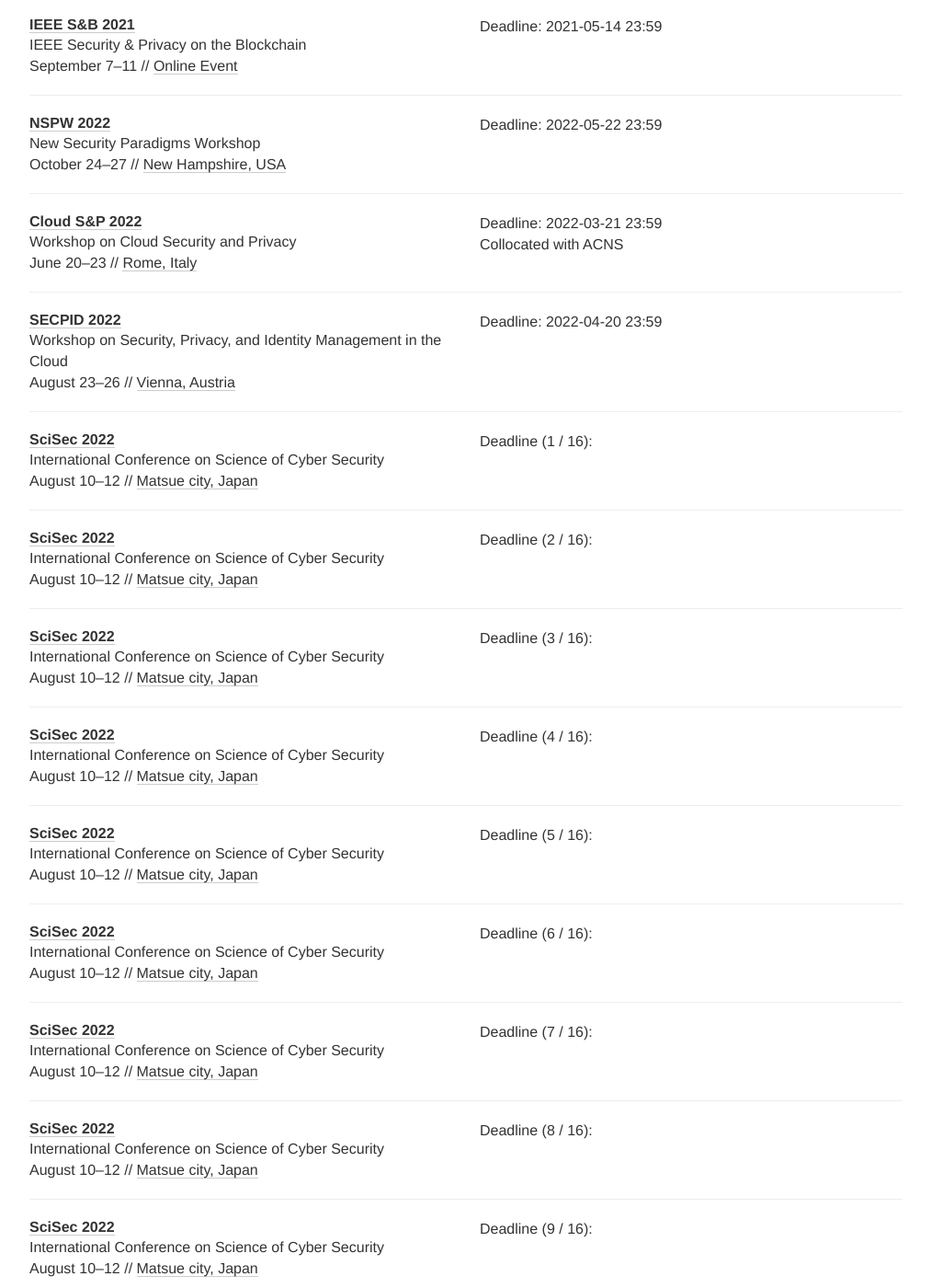
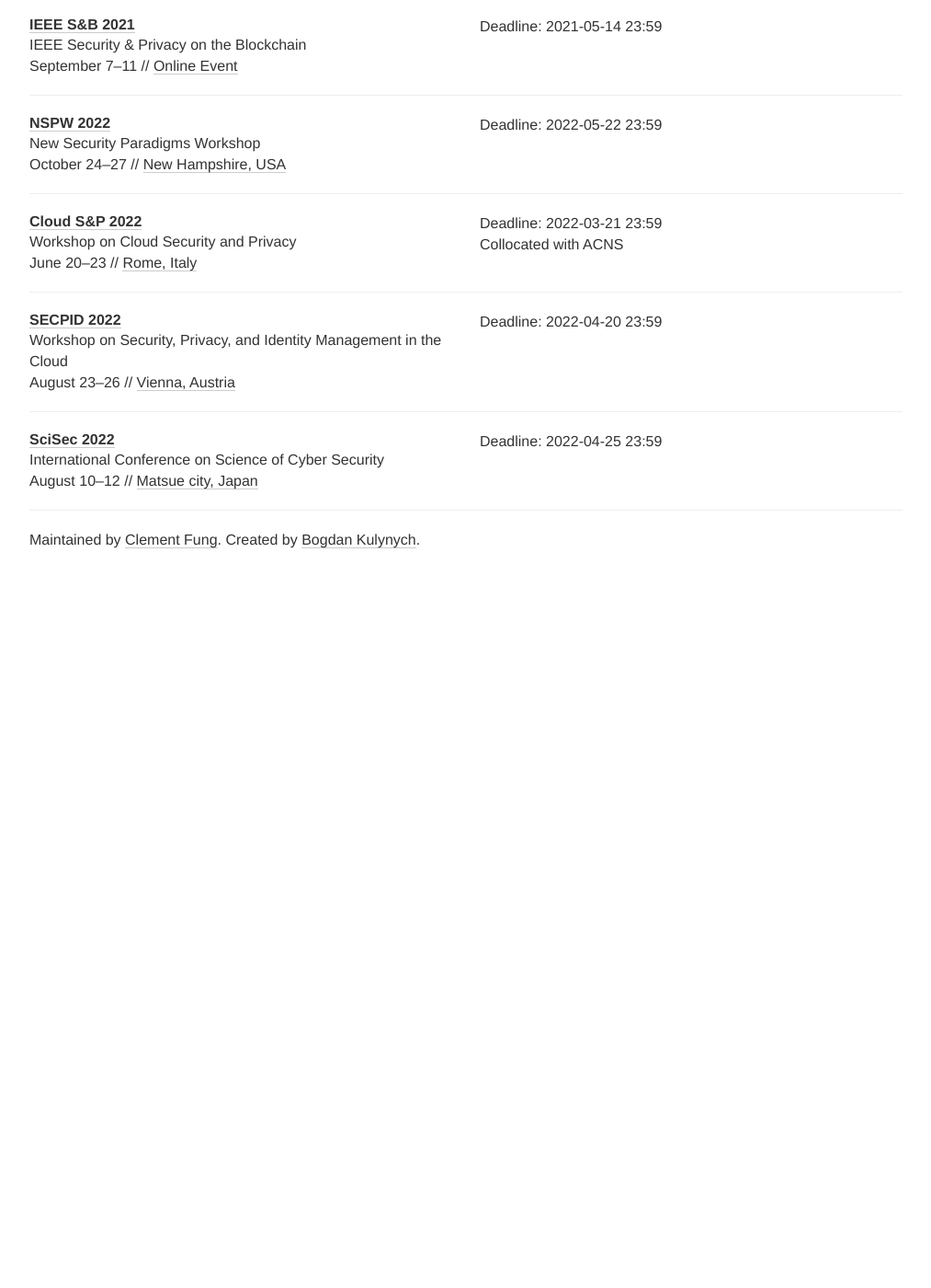
Before and after one commit to sec-deadlines/sec-deadlines.github.io, a Jekyll site: the page built from index.html, in a window 1280 px wide and 1400 px high, scrolled down 6357 px. Shown: the whole window at 92% size, without its empty margins (133-1146 px from the left). Built offline with Jekyll 4.4.1, drawn with Linux system fonts in a browser that asks for light colours; nearby versions of some CDN libraries; comment, search, counter and statistics services are not loaded; after the commit the page ends 6987 px from its top, so only the background shows below that; some of the changed text lies outside the part shown.

Commit message:
Fix missing list notation

```diff
--- a/_data/conferences.yml
+++ b/_data/conferences.yml
@@ -422,7 +422,7 @@
   description: International Conference on Science of Cyber Security
   year: 2022
   link: https://scisec.org/
-  deadline: "2022-04-25 23:59"
+  deadline: ["2022-04-25 23:59"]
   date: August 10-12
   place: Matsue city, Japan
   tags: [SEC]
```
